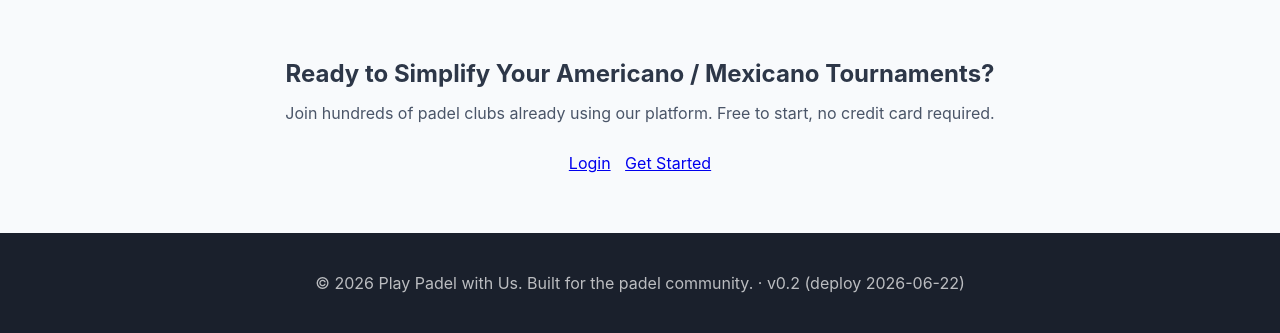
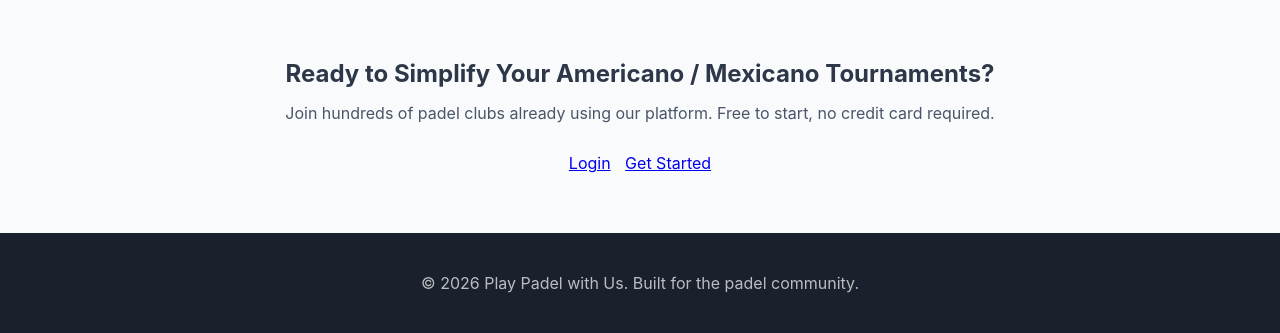
Before and after one commit to katiaperlsondlx71-dotcom/padel-signup, a PHP site: page / in a window 1280 px wide. Shown: the part 2118-2451 px from the top of the page. Run offline with PHP 8.4, Linux system fonts and the light colour scheme; some libraries are stand-ins or nearby versions.

Commit message:
Remove deploy marker from homepage footer
Marker served its verification purpose. Deploy pipeline confirmed
working end-to-end.

Co-Authored-By: Claude Opus 4.7 (1M context) <noreply@anthropic.com>

```diff
--- a/index.php
+++ b/index.php
@@ -231,7 +231,7 @@ $pageTitle = 'Play Padel with Us - Tournament Management Made Simple';
 
     <footer style="background: #1a202c; color: white; padding: 40px 0;">
         <div class="container" style="text-align: center;">
-            <p style="opacity: 0.7;">&copy; <?php echo date('Y'); ?> Play Padel with Us. Built for the padel community. · v0.2 (deploy 2026-06-22)</p>
+            <p style="opacity: 0.7;">&copy; <?php echo date('Y'); ?> Play Padel with Us. Built for the padel community.</p>
         </div>
     </footer>
 </body>
```
